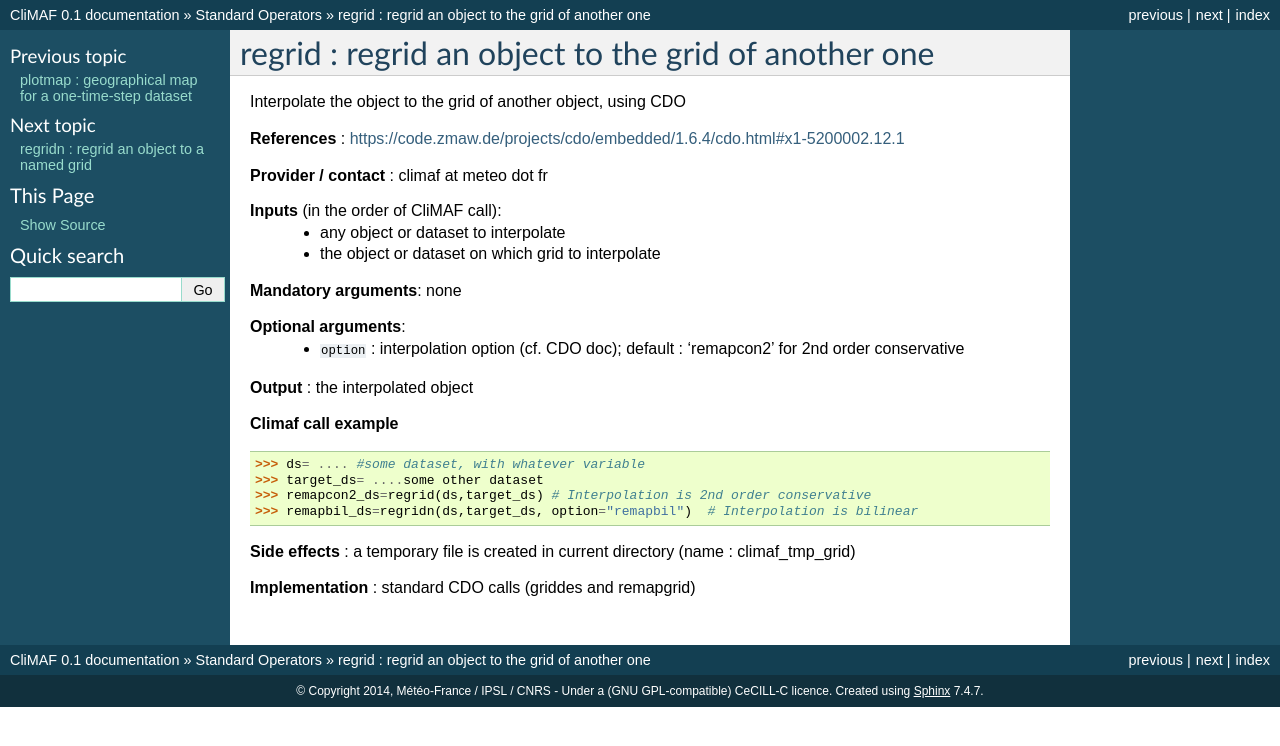
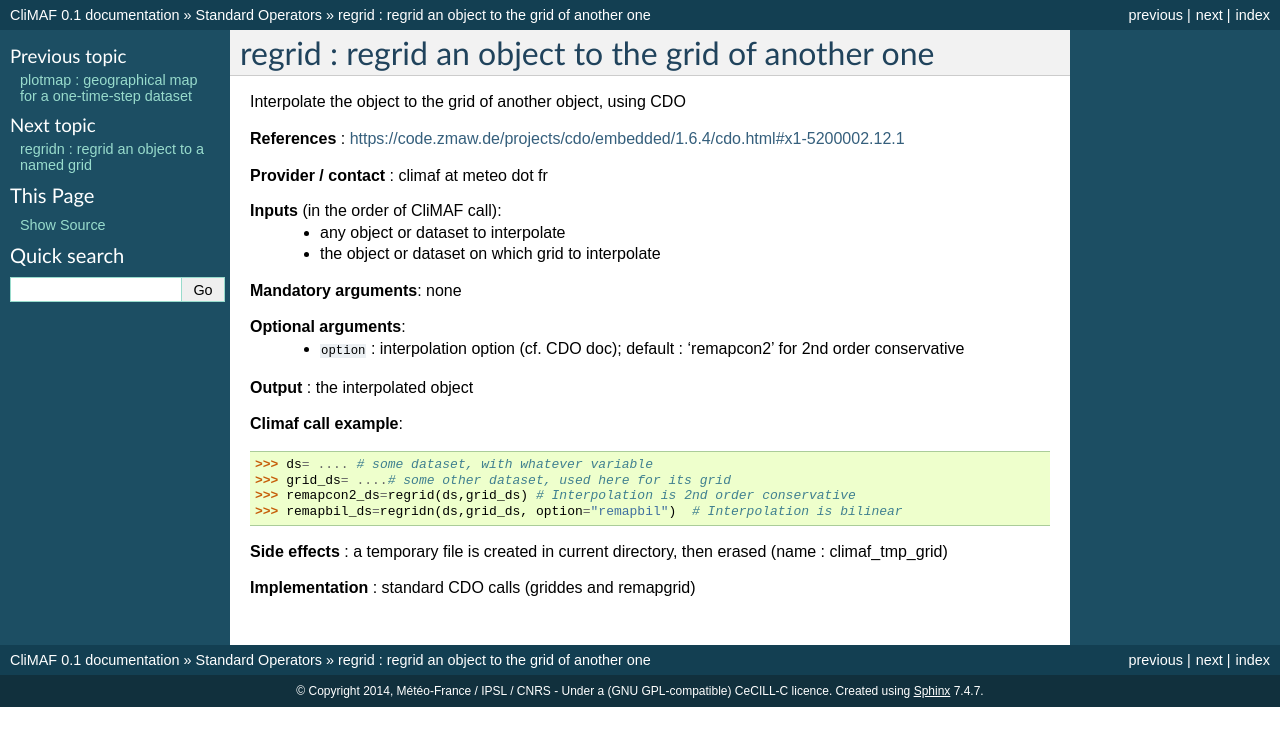
Before and after one commit to rigoudyg/climaf, a Sphinx documentation site: the page built from doc/scripts/regrid.rst, in a window 1280 px wide. Shown: the top 746 px of the page. Built offline with Sphinx 7.4.7, drawn with Linux system fonts in a browser that asks for light colours.

Commit message:
Document more standard operators

```diff
--- a/doc/scripts/ccdo.rst
+++ b/doc/scripts/ccdo.rst
@@ -9,7 +9,9 @@
 
 **Input** : any object or dataset
 
-**Mandatory argument**: ``operator`` : a CDO unary operator (as e.g. fldavg, timavg ...)
+**Mandatory argument**:
+
+- ``operator`` : a CDO unary operator (as e.g. ``fldavg``, ``timavg`` ...)
 
 **Output** : the result of CDO operator
 
--- a/doc/scripts/regrid.rst
+++ b/doc/scripts/regrid.rst
@@ -19,13 +19,14 @@
 
 **Output** : the interpolated object
 
-**Climaf call example** ::
+**Climaf call example**::
 
-  >>> ds= .... #some dataset, with whatever variable
-  >>> target_ds= ....some other dataset
-  >>> remapcon2_ds=regrid(ds,target_ds) # Interpolation is 2nd order conservative
-  >>> remapbil_ds=regridn(ds,target_ds, option="remapbil")  # Interpolation is bilinear
+  >>> ds= .... # some dataset, with whatever variable
+  >>> grid_ds= ....# some other dataset, used here for its grid
+  >>> remapcon2_ds=regrid(ds,grid_ds) # Interpolation is 2nd order conservative
+  >>> remapbil_ds=regridn(ds,grid_ds, option="remapbil")  # Interpolation is bilinear
 
-**Side effects** : a temporary file is created in current directory (name : climaf_tmp_grid)
+**Side effects** : a temporary file is created in current directory,
+then erased (name : climaf_tmp_grid)
 
 **Implementation** : standard CDO calls (griddes and remapgrid)
```
Also changed, not shown: other parts of doc/scripts/ccdo.rst (+1 -1 lines), doc/scripts/llbox.rst (added, +34 -0 lines), doc/scripts/space_average.rst (added, +26 -0 lines), doc/scripts/time_average.rst (added, +26 -0 lines), doc/std_operators.rst (+8 -2 lines), 1 other file.
